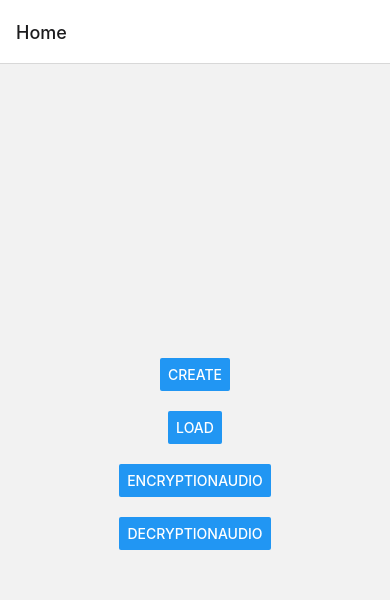
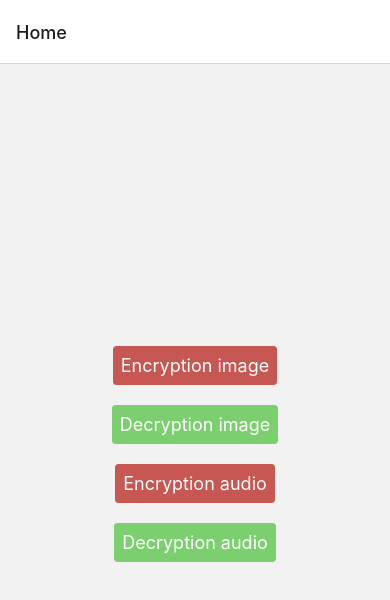
Before and after one commit to Uvoi/steganography, a React Native app: screen /Home in a window 390 px wide. Shown: the top 600 px of the page. Built offline with nearby package versions, Linux system fonts and the light colour scheme; no server answers.

Commit message:
refactor(Screens/Home): обовновление отображения кнопок + добавление стилей

```diff
--- a/Screens/Home/Home.tsx
+++ b/Screens/Home/Home.tsx
@@ -1,7 +1,8 @@
 import React from 'react';
-import { Button, View, StyleSheet } from 'react-native';
+import { View } from 'react-native';
 import { StackNavigationProp } from '@react-navigation/stack';
 import { RootStackParamList } from '../../navigation/types'
+import {Button} from 'react-native-elements'
 import { styles } from './styles';
 
 type HomeScreenNavigationProp = StackNavigationProp<RootStackParamList, 'Home'>;
@@ -13,10 +14,10 @@ type Props = {
 const Home: React.FC<Props> = ({ navigation }) => {
   return (
     <View style={styles.container}>
-      <Button title="Create" onPress={() => navigation.navigate('Create')} />
-      <Button title="Load" onPress={() => navigation.navigate('Load')} />
-      <Button title="EncryptionAudio" onPress={() => navigation.navigate('EncryptionAudio')} />
-      <Button title="DecryptionAudio" onPress={() => navigation.navigate('DecryptionAudio')} />
+      <Button title="Encryption image" onPress={() => navigation.navigate('Create')} buttonStyle={styles.encryption}/>
+      <Button title="Decryption image" onPress={() => navigation.navigate('Load')} buttonStyle={styles.decryption}/>
+      <Button title="Encryption audio" onPress={() => navigation.navigate('EncryptionAudio')} buttonStyle={styles.encryption}/>
+      <Button title="Decryption audio" onPress={() => navigation.navigate('DecryptionAudio')} buttonStyle={styles.decryption}/>
     </View>
   );
 };
--- a/Screens/Home/styles.ts
+++ b/Screens/Home/styles.ts
@@ -7,4 +7,12 @@ export const styles = StyleSheet.create({
       gap: 20,
       alignItems: 'center',
     },
+    encryption:
+    {
+      backgroundColor: "#C65753",
+    },
+    decryption:
+    {
+      backgroundColor: "#7ccf6e",
+    }
   });
```
